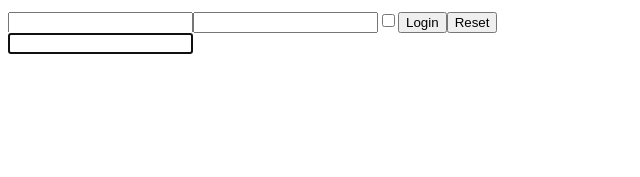
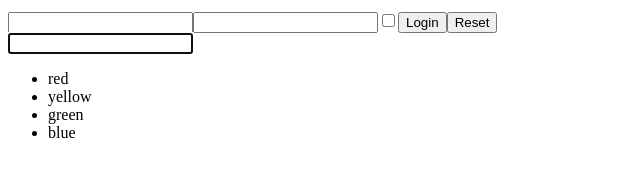
Before and after one commit to AlessioNatale/React, a React (Vite) app in the folder esercizi/: page / in a window 1280 px wide. Shown: the part 473-650 px from the top of the page, without its empty margins (0-640 px from the left). Built offline with nearby package versions, Linux system fonts and the light colour scheme.

Commit message:
commit-es-53

```diff
--- a/esercizi/src/App.jsx
+++ b/esercizi/src/App.jsx
@@ -1,5 +1,6 @@
 
 import { Clock } from "./Clock";
+import { Colors } from "./Colors";
 import { Counter } from "./Counter";
 import { FocusableInput } from "./FocusableInput";
 import { InteractiveWelcome } from "./InteractiveWelcome";
@@ -22,6 +23,7 @@
             <Login/>
             <UncontrolledForm/>
             <FocusableInput/>
+            <Colors items={["red", "yellow", "green", "blue"]}/>
         </div>
     )
 }
--- /dev/null
+++ b/esercizi/src/Colors.jsx
@@ -0,0 +1,9 @@
+export function Colors({items}){
+    return (
+        <ul>
+            {items.map((name, index) =>(
+                <li key={index}>{name}</li>
+            ))}
+        </ul>
+    )
+}
--- a/esercizi/src/index.jsx
+++ b/esercizi/src/index.jsx
@@ -3,7 +3,7 @@
 import {createRoot} from "react-dom/client"
 
 createRoot(document.getElementById("root")).render(
-    <StrictMode>
+    //<StrictMode>
         <App/>
-    </StrictMode>,
+    //</StrictMode>,
 )
```
